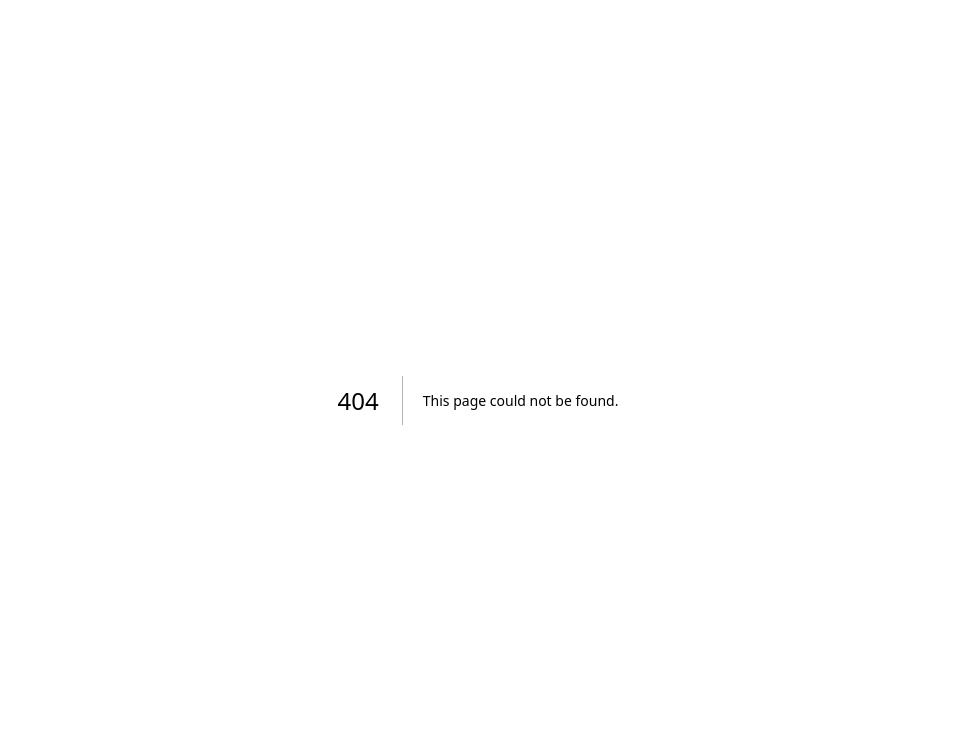
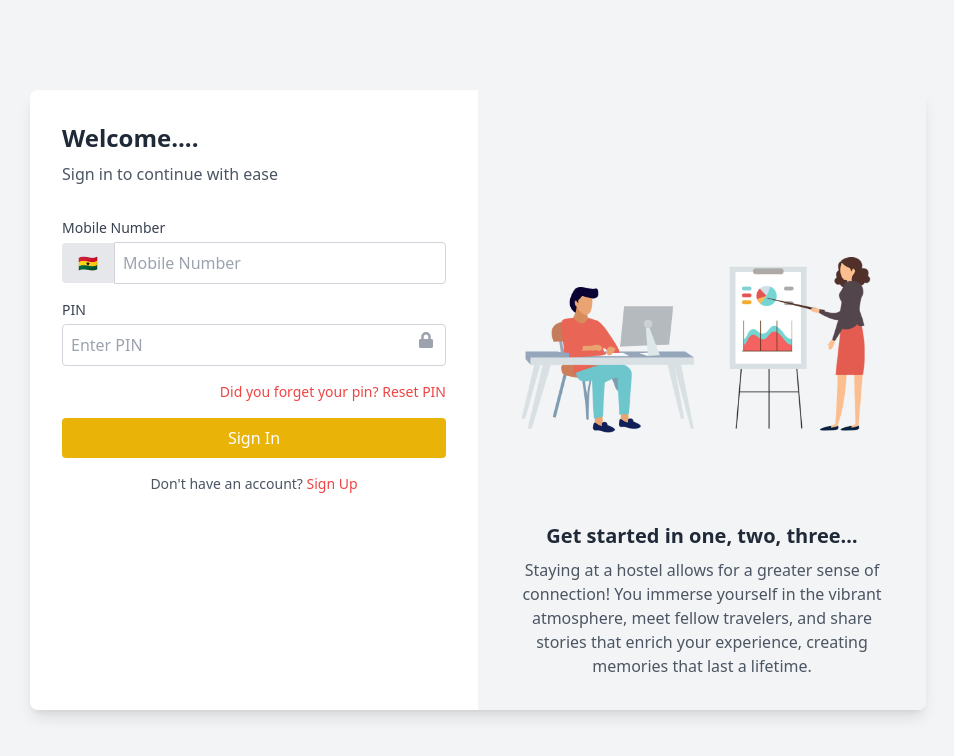
Before and after one commit to cobbygraves/bedmate-user, a Next.js app: page /login in a window 1280 px wide. Before the commit this address had no page. Shown: the top 756 px of the page, without its empty margins (162-1116 px from the left). Built offline with nearby package versions, Linux system fonts and the light colour scheme.

Commit message:
added login page

```diff
--- /dev/null
+++ b/src/app/login/page.tsx
@@ -0,0 +1,99 @@
+'use client'
+import React, { useState } from 'react'
+import Image from 'next/image'
+import { FaLock } from 'react-icons/fa' // Icon for PIN field
+import illustration from '../images/illustration.png'
+
+const LoginPage: React.FC = () => {
+  const [phoneNumber, setPhoneNumber] = useState('')
+  const [pin, setPin] = useState('')
+
+  const handlePhoneNumberChange = (event: React.ChangeEvent<HTMLInputElement>) => {
+    setPhoneNumber(event.target.value)
+  }
+
+  const handlePinChange = (event: React.ChangeEvent<HTMLInputElement>) => {
+    setPin(event.target.value)
+  }
+
+  const handleSignIn = (event: React.FormEvent) => {
+    event.preventDefault()
+    // Add sign-in logic here
+    console.log('Phone Number:', phoneNumber)
+    console.log('PIN:', pin)
+  }
+
+  return (
+    <div className="min-h-screen flex items-center justify-center bg-gray-100">
+      <div className="flex flex-col lg:flex-row bg-white shadow-lg rounded-lg overflow-hidden lg:max-w-4xl">
+        {/* Left Section: Login Form */}
+        <div className="w-full lg:w-1/2 p-8">
+          <h2 className="text-2xl font-semibold text-gray-800">Welcome....</h2>
+          <p className="mt-2 text-gray-600">Sign in to continue  with ease</p>
+          <form onSubmit={handleSignIn} className="mt-8 space-y-4">
+            {/* Mobile Number Field */}
+            <div>
+              <label className="block text-sm font-medium text-gray-700">Mobile Number</label>
+              <div className="flex items-center mt-1">
+                <span className="bg-gray-200 text-gray-800 rounded-l px-4 py-2">🇬🇭</span>
+                <input
+                  type="tel"
+                  value={phoneNumber}
+                  onChange={handlePhoneNumberChange}
+                  placeholder="Mobile Number"
+                  className="flex-1 p-2 border border-gray-300 rounded-r focus:ring-2 focus:ring-red-500 focus:border-red-500"
+                />
+              </div>
+            </div>
+
+            {/* PIN Field */}
+            <div>
+              <label className="block text-sm font-medium text-gray-700">PIN</label>
+              <div className="relative mt-1">
+                <input
+                  type="password"
+                  value={pin}
+                  onChange={handlePinChange}
+                  placeholder="Enter PIN"
+                  className="w-full p-2 border border-gray-300 rounded focus:ring-2 focus:ring-red-500 focus:border-red-500"
+                />
+                <FaLock className="absolute right-3 top-2 text-gray-400" />
+              </div>
+            </div>
+
+            {/* Forgot PIN Link */}
+            <div className="text-sm text-right">
+              <a href="#" className="text-red-500 hover:underline">Did you forget your pin? Reset PIN</a>
+            </div>
+
+            {/* Sign In Button */}
+            <button
+              type="submit"
+              className="w-full bg-yellow-500 text-white py-2 rounded hover:bg-red-600 transition duration-300"
+            >
+              Sign In
+            </button>
+
+            {/* Sign Up Link */}
+            <p className="text-center text-gray-600 text-sm mt-4">
+              Don't have an account? <a href="#" className="text-red-500 hover:underline">Sign Up</a>
+            </p>
+          </form>
+        </div>
+
+        {/* Right Section: Image and Welcome Text */}
+        <div className="hidden lg:flex w-full lg:w-1/2 flex-col items-center justify-center p-8 bg-gray-100">
+        <Image src={illustration} alt="Illustration" layout="responsive" className="object-contain" />
+
+
+          <h3 className="text-xl font-semibold text-gray-800 mt-4">Get started in one, two, three…</h3>
+          <p className="text-center text-gray-600 mt-2">
+          Staying at a hostel allows for a greater sense of connection! You immerse yourself in the vibrant atmosphere, meet fellow travelers, and share stories that enrich your experience, creating memories that last a lifetime.
+          </p>
+        </div>
+      </div>
+    </div>
+  )
+}
+
+export default LoginPage
```
Also changed, not shown: src/app/images/illustration.png (added).
